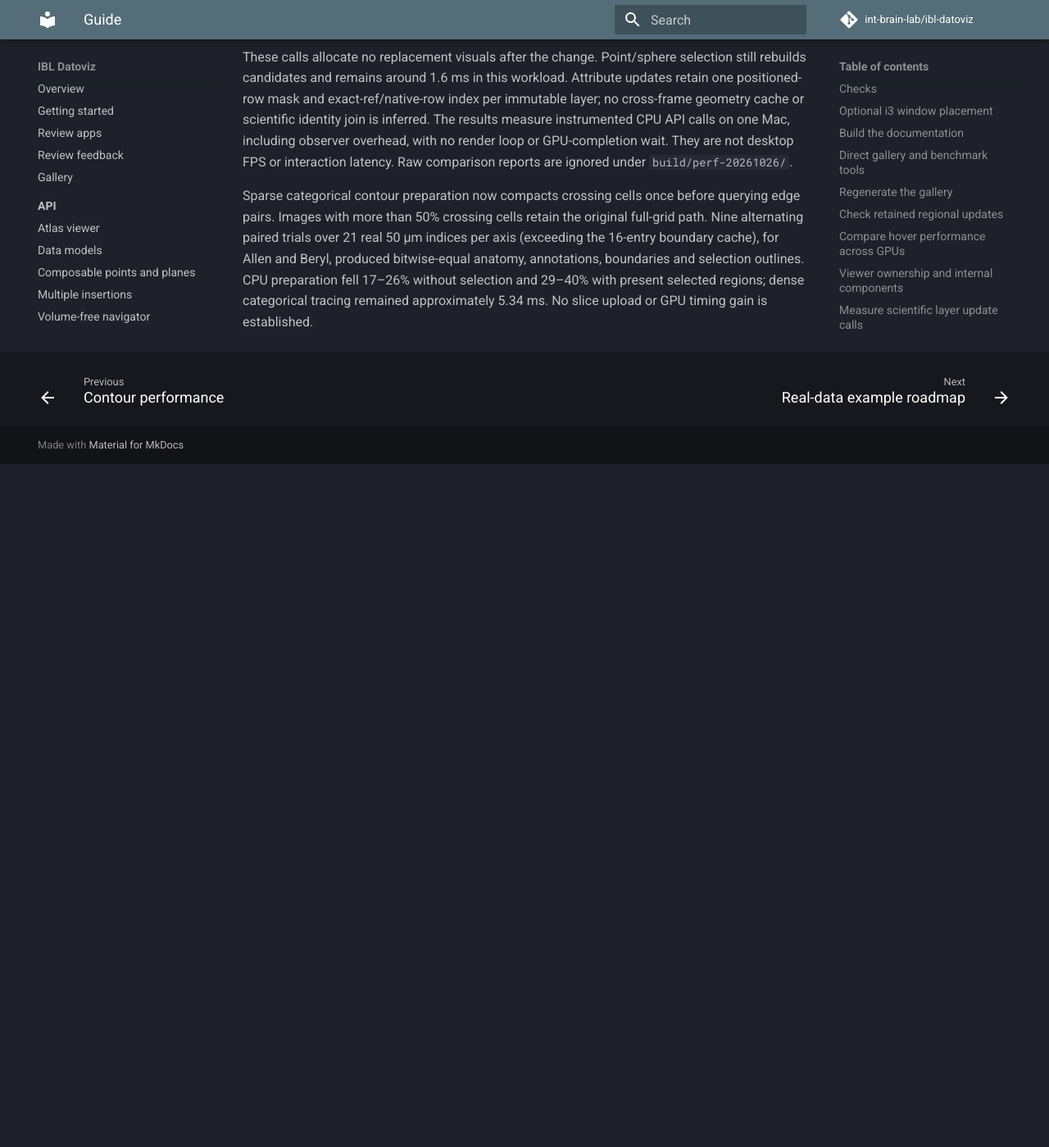
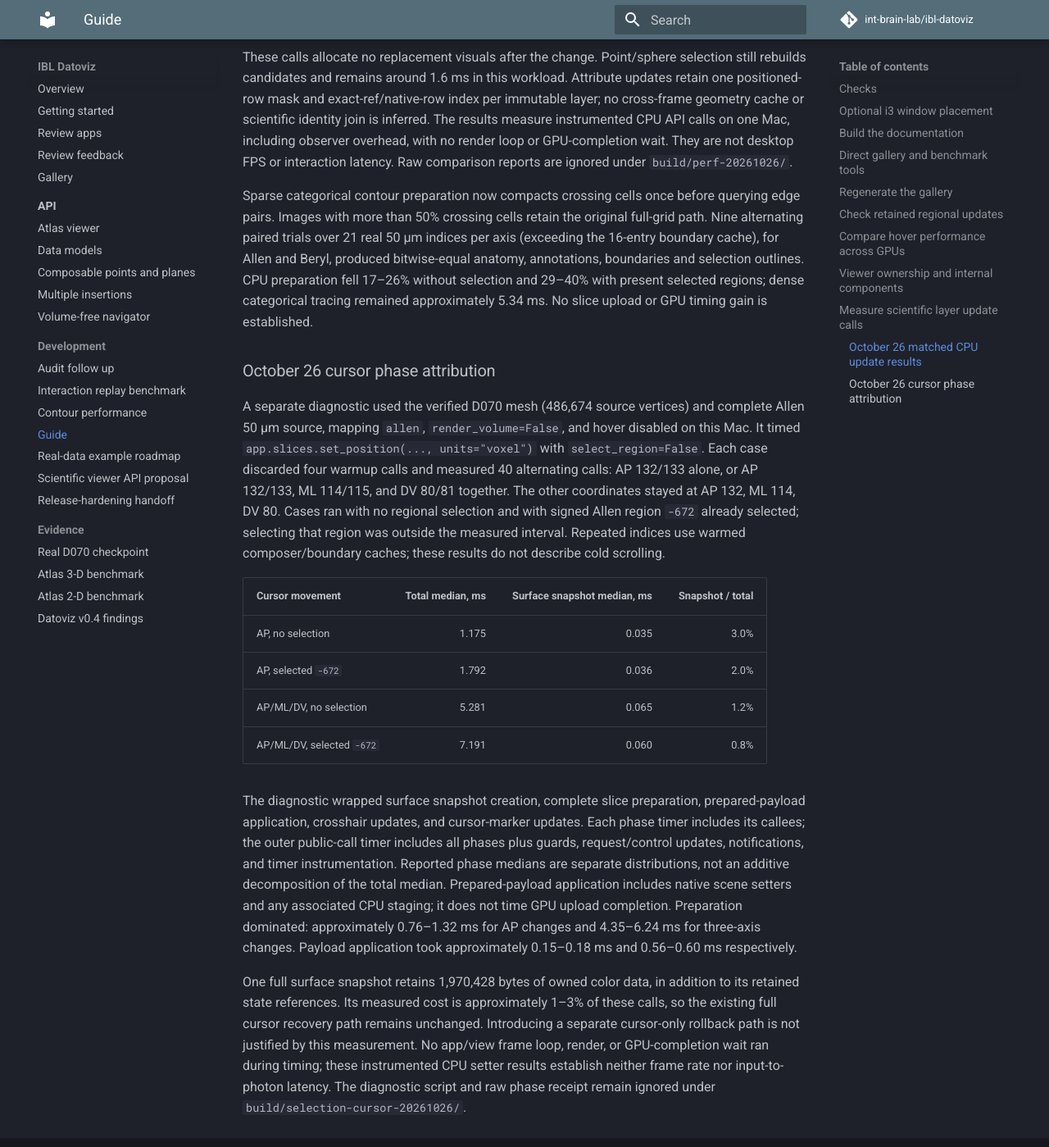
Before and after one commit to int-brain-lab/ibl-datoviz, an MkDocs documentation site: the page built from docs/development.md, in a window 1280 px wide and 1400 px high, scrolled down 5540 px. Shown: the whole window at 82% size. Built offline with MkDocs 1.6.1 and Material for MkDocs 9.7.7, drawn with Linux system fonts in a browser that asks for light colours; comment, search, counter and statistics services are not loaded; before the commit the page ends 6106 px from its top, so only the background shows below that.

Commit message:
Record cursor phase attribution and retain full recovery contract

```diff
--- a/docs/development.md
+++ b/docs/development.md
@@ -217,3 +217,42 @@
 anatomy, annotations, boundaries and selection outlines. CPU preparation fell 17–26%
 without selection and 29–40% with present selected regions; dense categorical tracing
 remained approximately 5.34 ms. No slice upload or GPU timing gain is established.
+
+### October 26 cursor phase attribution
+
+A separate diagnostic used the verified D070 mesh (486,674 source vertices) and
+complete Allen 50 µm source, mapping `allen`, `render_volume=False`, and hover
+disabled on this Mac. It timed `app.slices.set_position(..., units="voxel")`
+with `select_region=False`. Each case discarded four warmup calls and measured
+40 alternating calls: AP 132/133 alone, or AP 132/133, ML 114/115, and DV 80/81
+together. The other coordinates stayed at AP 132, ML 114, DV 80. Cases ran with
+no regional selection and with signed Allen region `-672` already selected;
+selecting that region was outside the measured interval. Repeated indices use
+warmed composer/boundary caches; these results do not describe cold scrolling.
+
+| Cursor movement | Total median, ms | Surface snapshot median, ms | Snapshot / total |
+| --- | ---: | ---: | ---: |
+| AP, no selection | 1.175 | 0.035 | 3.0% |
+| AP, selected `-672` | 1.792 | 0.036 | 2.0% |
+| AP/ML/DV, no selection | 5.281 | 0.065 | 1.2% |
+| AP/ML/DV, selected `-672` | 7.191 | 0.060 | 0.8% |
+
+The diagnostic wrapped surface snapshot creation, complete slice preparation,
+prepared-payload application, crosshair updates, and cursor-marker updates.
+Each phase timer includes its callees; the outer public-call timer includes
+all phases plus guards, request/control updates, notifications, and timer
+instrumentation. Reported phase medians are separate distributions, not an
+additive decomposition of the total median. Prepared-payload application includes
+native scene setters and any associated CPU staging; it does not time GPU upload
+completion. Preparation dominated: approximately 0.76–1.32 ms for AP changes and
+4.35–6.24 ms for three-axis changes. Payload application took approximately
+0.15–0.18 ms and 0.56–0.60 ms respectively.
+
+One full surface snapshot retains 1,970,428 bytes of owned color data, in addition
+to its retained state references. Its measured cost is approximately 1–3% of
+these calls, so the existing full cursor recovery path remains unchanged.
+Introducing a separate cursor-only rollback path is not justified by this
+measurement. No app/view frame loop, render, or GPU-completion wait ran during
+timing; these instrumented CPU setter results establish neither frame rate nor
+input-to-photon latency. The diagnostic script and raw phase receipt remain
+ignored under `build/selection-cursor-20261026/`.
```
